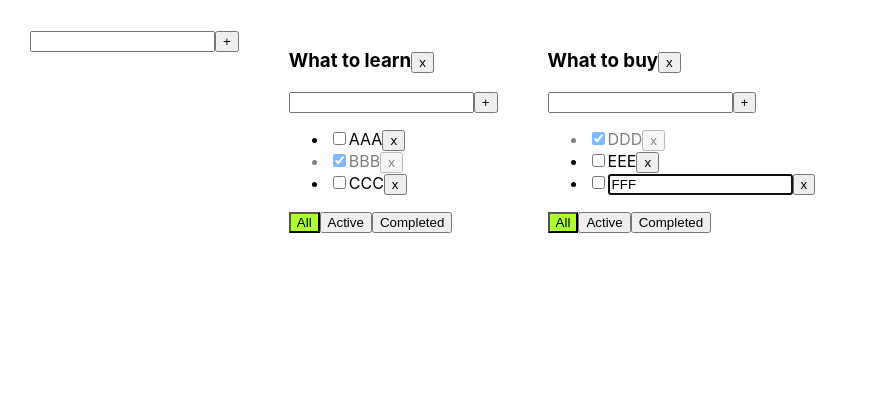
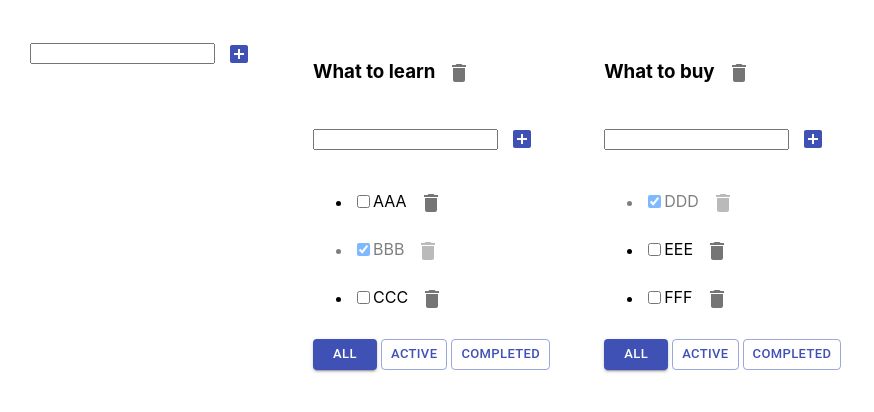
Before and after one commit to PavelMalta/it-incubator-todolist, a React (Create React App) app: page / in a window 1280 px wide. Shown: the top 412 px of the page, without its empty margins (0-874 px from the left). Built offline with nearby package versions, Linux system fonts and the light colour scheme.

Commit message:
add material-ui and style button component

```diff
--- a/package.json
+++ b/package.json
@@ -3,6 +3,8 @@
   "version": "0.1.0",
   "private": true,
   "dependencies": {
+    "@material-ui/core": "^4.11.2",
+    "@material-ui/icons": "^4.11.2",
     "@testing-library/jest-dom": "^4.2.4",
     "@testing-library/react": "^9.3.2",
     "@testing-library/user-event": "^7.1.2",
--- a/src/AddItemForm.tsx
+++ b/src/AddItemForm.tsx
@@ -1,4 +1,6 @@
 import React, {ChangeEvent, KeyboardEvent, useState} from "react";
+import {Button, IconButton} from "@material-ui/core";
+import {AddBox} from "@material-ui/icons";
 
 type AddItemFormPropsType = {
     addItem: (title: string) => void
@@ -32,7 +34,7 @@ export function AddItemForm(props: AddItemFormPropsType) {
                 onKeyPress={onKeyPress}
                 className={error ? "error" : ""}
             />
-            <button onClick={addItem}>+</button>
+            <IconButton color={"primary"} onClick={addItem}><AddBox /></IconButton>
             {error && <div className={"error-message"}>{error}</div>}
         </div>
     )
--- a/src/EditableSpan.tsx
+++ b/src/EditableSpan.tsx
@@ -6,7 +6,7 @@ type EditableSpanPropsType = {
 }
 
 export function EditableSpan(props: EditableSpanPropsType) {
-    const [editMode, setEditMode] = useState<boolean>(true)
+    const [editMode, setEditMode] = useState<boolean>(false)
     const [title, setTitle] = useState<string>(props.title)
     const onEditMode = () => setEditMode(true)
     const offEditMode = () => {
--- a/src/TodoList.tsx
+++ b/src/TodoList.tsx
@@ -2,6 +2,8 @@ import React, {ChangeEvent, KeyboardEvent, useState} from "react";
 import {FilterValuesType, TaskType} from "./App";
 import {AddItemForm} from "./AddItemForm";
 import {EditableSpan} from "./EditableSpan";
+import {IconButton, Button} from "@material-ui/core";
+import {Delete} from "@material-ui/icons";
 
 type PropsType = {
     id: string
@@ -31,7 +33,9 @@ function TodoList(props: PropsType) {
     const onCompletedClickHandler = () => {
         props.changeFilter("completed", props.id)
     }
-    const removeTodoList = () => {props.removeTodoList(props.id)}
+    const removeTodoList = () => {
+        props.removeTodoList(props.id)
+    }
 
     const changeTodoListTitle = (title: string) => {
         props.changeTodoListTitle(title, props.id)
@@ -41,8 +45,11 @@ function TodoList(props: PropsType) {
     return (
 
         <div>
-            <h3><EditableSpan title={props.title} changeTitle={changeTodoListTitle}/><button onClick={removeTodoList}>x</button> </h3>
-            <AddItemForm addItem={addTask} />
+            <h3>
+                <EditableSpan title={props.title} changeTitle={changeTodoListTitle}/>
+                <IconButton onClick={removeTodoList}><Delete/></IconButton>
+            </h3>
+            <AddItemForm addItem={addTask}/>
             <ul>
                 {
                     props.tasks.map(task => {
@@ -62,21 +69,43 @@ function TodoList(props: PropsType) {
                                     type="checkbox"
                                     checked={task.isDone}
                                 />
-                               <EditableSpan title={task.title} changeTitle={changeTaskTitle}/>
-                                <button onClick={removeTask}>x
-                                </button>
+                                <EditableSpan title={task.title} changeTitle={changeTaskTitle}/>
+                                <IconButton onClick={removeTask}>
+                                    <Delete/>
+                                </IconButton>
                             </li>
                         )
                     })
                 }
             </ul>
             <div>
-                <button onClick={onAllClickHandler} className={props.filter==="all" ? "active-filter" : ""}>All
-                </button>
-                <button onClick={onActiveClickHandler} className={props.filter==="active" ? "active-filter" : ""}>Active
-                </button>
-                <button onClick={onCompletedClickHandler} className={props.filter==="completed" ? "active-filter" : ""}>Completed
-                </button>
+                <Button
+                    style={ {marginRight: "4px"} }
+                    variant={props.filter === "all" ? "contained" : "outlined"}
+                    color={"primary"}
+                    size={"small"}
+                    onClick={onAllClickHandler}
+                >
+                    All
+                </Button>
+                <Button
+                    style={ {marginRight: "4px"} }
+                    variant={props.filter === "active" ? "contained" : "outlined"}
+                    color={"primary"}
+                    size={"small"}
+                    onClick={onActiveClickHandler}
+                >
+                    Active
+                </Button>
+                <Button
+                    style={ {marginRight: "4px"} }
+                    variant={props.filter === "completed" ? "contained" : "outlined"}
+                    color={"primary"}
+                    size={"small"}
+                    onClick={onCompletedClickHandler}
+                >
+                    Completed
+                </Button>
             </div>
         </div>
     )
```
Also changed, not shown: 1 other file (tests, documents, lock files or other folders).
